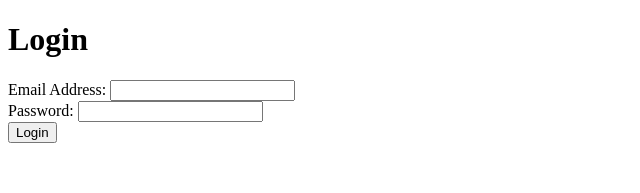
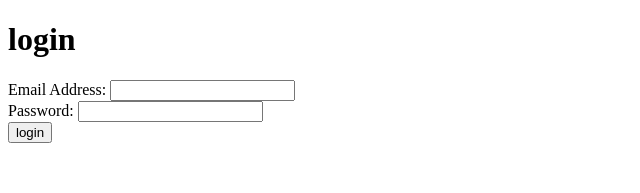
Before and after one commit to Kripakaran/advancedAngular, an Angular app: page / in a window 1280 px wide. Shown: the top 193 px of the page, without its empty margins (0-640 px from the left). Built offline with nearby package versions, Linux system fonts and the light colour scheme.

Commit message:
feat: Render AuthFormComponent dynamically using ViewContainerRef, FactortResolver

```diff
--- a/src/app/app.component.html
+++ b/src/app/app.component.html
@@ -1,9 +1,10 @@
 <div>
 
+<!-- <app-auth-form (submittedUser) = "loginUser($event)">
+</app-auth-form> -->
 
+<!-- dynamically rendering auth-form component below -->
 
-<app-auth-form (submittedUser) = "loginUser($event)">
-</app-auth-form>
-
+<div #entry></div>
 
 </div>
--- a/src/app/app.component.ts
+++ b/src/app/app.component.ts
@@ -1,4 +1,5 @@
-import { Component } from '@angular/core';
+import { AfterContentInit, AfterViewInit, ChangeDetectorRef, Component, ComponentFactoryResolver, ViewChild, ViewContainerRef } from '@angular/core';
+import { AuthFormComponent } from './auth-form/auth-form.component';
 import { User } from './auth-form/User';
 
 @Component({
@@ -6,10 +7,28 @@ import { User } from './auth-form/User';
   templateUrl: './app.component.html',
   styleUrls: ['./app.component.css']
 })
-export class AppComponent {
+export class AppComponent implements AfterViewInit{
+
+
+  @ViewChild('entry', { read: ViewContainerRef }) entry: ViewContainerRef
+
+
   title = 'advanced-angular';
 
+
+
+  constructor(private resolver: ComponentFactoryResolver, private cd : ChangeDetectorRef){}
+
+  ngAfterViewInit(){
+    const authFormFactory = this.resolver.resolveComponentFactory(AuthFormComponent);
+    const component = this.entry.createComponent(authFormFactory);
+
+    this.cd.detectChanges();
+  }
+
   // rememberMe: Boolean = false;
+
+
 
 
   loginUser(emittedUser: User){
--- a/src/app/app.module.ts
+++ b/src/app/app.module.ts
@@ -21,6 +21,9 @@ import { AuthMessageComponent } from './auth-message/auth-message.component';
     FormsModule
   ],
   providers: [],
-  bootstrap: [AppComponent]
+  bootstrap: [AppComponent],
+  entryComponents:[
+    AuthFormComponent
+  ]
 })
 export class AppModule { }
--- a/src/app/auth-form/auth-form.component.html
+++ b/src/app/auth-form/auth-form.component.html
@@ -1,6 +1,6 @@
 
 <form (ngSubmit)= "onSubmit(form.value)" #form = "ngForm" novalidate>
-    <h1> Login </h1>
+    <h1> {{ title }} </h1>
     <div>
         Email Address:
         <input type = "email" name = "email" [ngModel] #email>
@@ -11,7 +11,7 @@
     </div>
     <div>
     <button type = submit>
-        Login
+        {{ title }}
     </button>
 </div>
 </form>
--- a/src/app/auth-form/auth-form.component.ts
+++ b/src/app/auth-form/auth-form.component.ts
@@ -13,6 +13,8 @@ import { User } from './User';
 
 export class AuthFormComponent implements OnInit {
 
+  title: string = 'login';
+
   @Output()
   submittedUser: EventEmitter<User> = new EventEmitter();
 
@@ -23,9 +25,9 @@ export class AuthFormComponent implements OnInit {
 
   // @ViewChild('email') email: ElementRef;
 
-  loggedIn: Boolean = false;
+  // loggedIn: Boolean = false;
 
-  constructor(private cd : ChangeDetectorRef) { }
+  constructor() { }
 
   ngOnInit(): void {
   }
```
